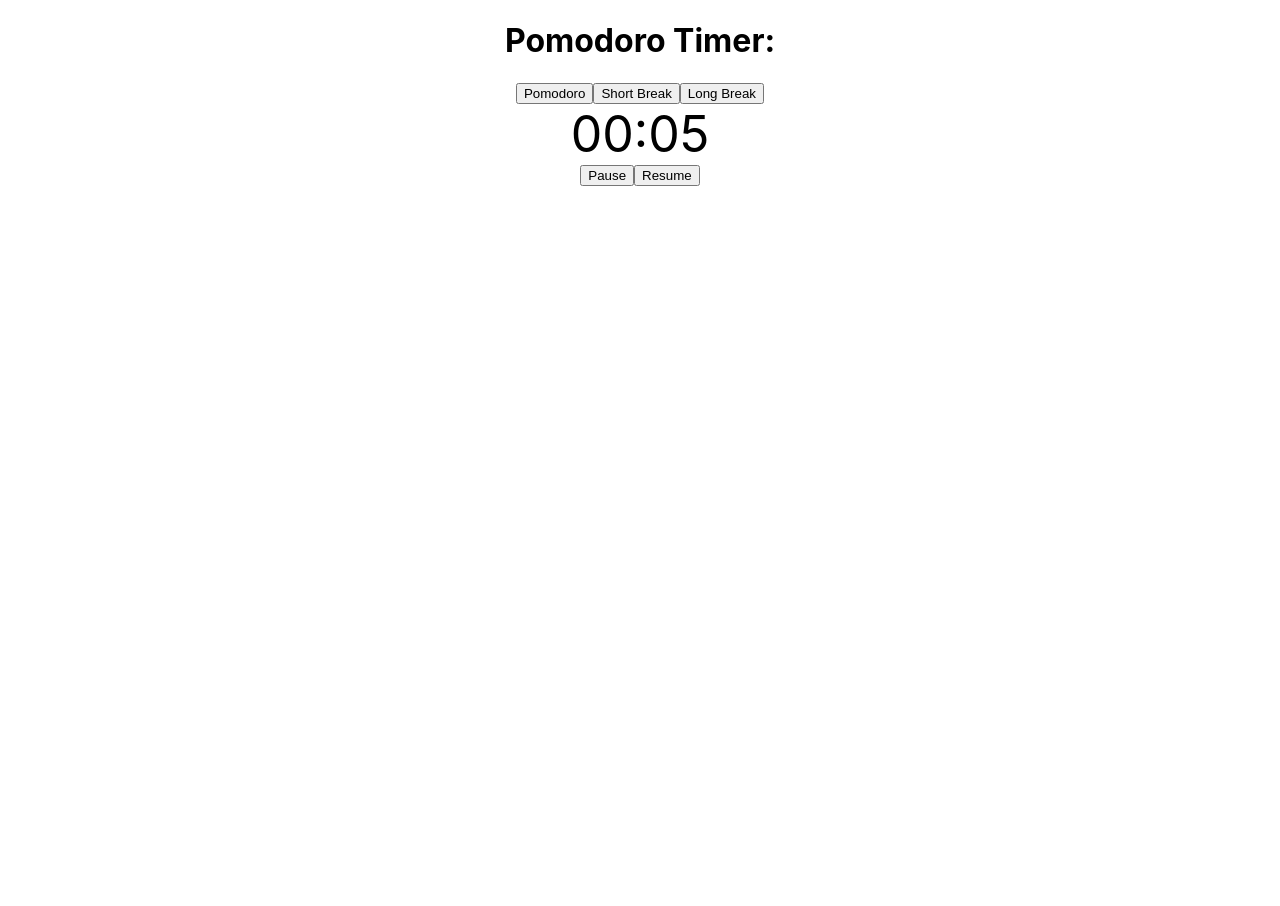
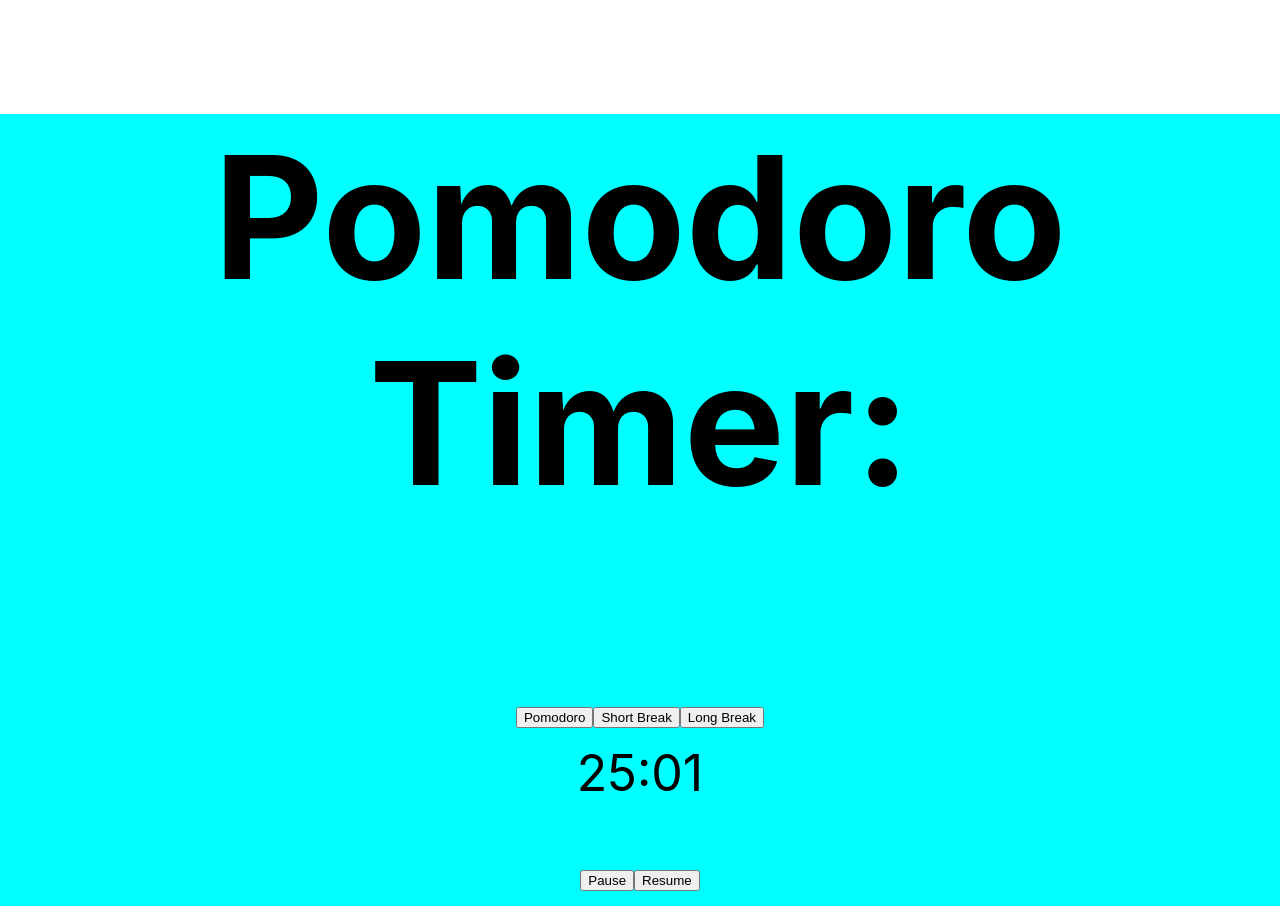
Before and after one commit to rony646/react-pomodoro-timer, a React (Create React App) app: page / in a window 1280 px wide. Before the commit the page ends 800 px from the top, so only its background shows below. Built offline with nearby package versions, Linux system fonts and the light colour scheme.

Commit message:
npm eject

```diff
--- a/src/App.css
+++ b/src/App.css
@@ -1,4 +1,5 @@
 .App {
   text-align: center;
   font-size: 85px;
+  background-color: aqua;
 }
--- a/src/App.js
+++ b/src/App.js
@@ -2,6 +2,7 @@ import React, { useState } from 'react';
 import Pomodoro from './components/Timers/Pomodoro'
 import ShortBreak from './components/Timers/ShortBreak'
 import LongBreak from './components/Timers/LongBreak'
+import './App.css'
 
 
 
@@ -23,7 +24,7 @@ function App() {
   }
 
   return (
-    <div style={{textAlign: 'center'}}>
+    <div className="App">
       <h1>Pomodoro Timer: </h1>
       <button onClick={() => setTimerType('pomodoro')} >Pomodoro</button>
       <button onClick={() => setTimerType('shortBreak')}>Short Break</button>
--- a/src/components/Timers/LongBreak.js
+++ b/src/components/Timers/LongBreak.js
@@ -1,4 +1,4 @@
-import React, { useEffect, useState } from 'react';
+import React from 'react';
 import useTimer  from 'react-timer-hook';
 import TimerCockpit from '../TimerCockpit/TimerCockpit'
 import timerEndHandler from '../../tools/timerEndHandler'
--- a/src/components/Timers/Pomodoro.js
+++ b/src/components/Timers/Pomodoro.js
@@ -1,4 +1,4 @@
-import React, { useEffect} from 'react';
+import React from 'react';
 import useTimer  from 'react-timer-hook';
 import TimerCockpit from '../../components/TimerCockpit/TimerCockpit'
 import timerEndHandler from '../../tools/timerEndHandler'
@@ -8,7 +8,7 @@ function Timer() {
 
 
   const time = new Date()
-  time.setSeconds(time.getSeconds() + 5)
+  time.setSeconds(time.getSeconds() + 1501)
   let {
     seconds,
     minutes,
--- a/src/components/Timers/ShortBreak.js
+++ b/src/components/Timers/ShortBreak.js
@@ -1,4 +1,4 @@
-import React, { useEffect} from 'react';
+import React from 'react';
 import useTimer  from 'react-timer-hook';
 import TimerCockpit from '../../components/TimerCockpit/TimerCockpit'
 import timerEndHandler from '../../tools/timerEndHandler'
```
